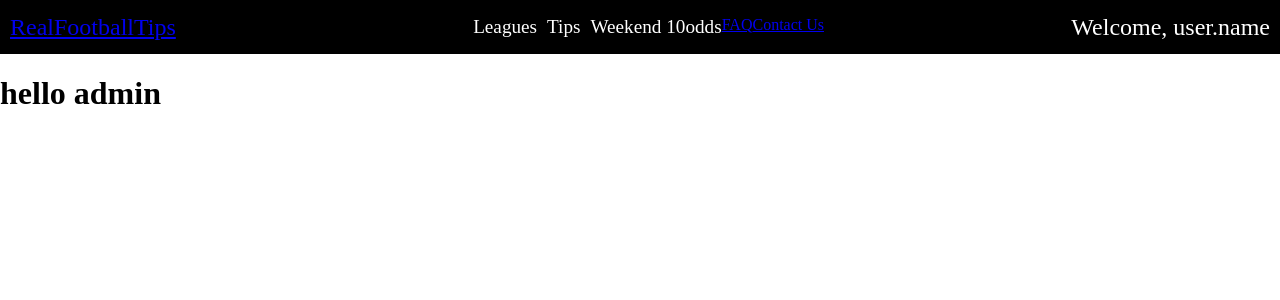
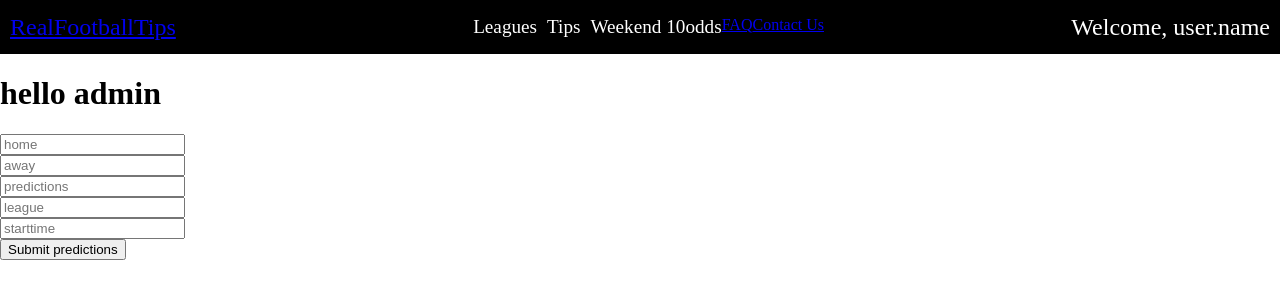
Before and after one commit to diamond-nicholas/football_tip, a React (Create React App) app: page /adminDashboard in a window 1280 px wide. Shown: the top 300 px of the page. Built offline with nearby package versions, Linux system fonts and the light colour scheme.

Commit message:
create state for admin home

```diff
--- a/src/Admin/Admin.js
+++ b/src/Admin/Admin.js
@@ -1,9 +1,28 @@
-import React from 'react';
+import React, { useState } from 'react';
 
 const Admin = () => {
+  const [home, setHome] = useState('');
   return (
     <div>
       <h1>hello admin</h1>
+      <form>
+        <input
+          type='text'
+          className='home'
+          placeholder='home'
+          value={home}
+          onChange={(e) => setHome(e.target.value)}
+        />
+        <br />
+        <input type='text' className='home' placeholder='away' />
+        <br />
+        <input type='text' className='home' placeholder='predictions' />
+        <br />
+        <input type='text' className='home' placeholder='league' />
+        <br />
+        <input type='text' className='home' placeholder='starttime' /> <br />
+        <button type='submit'>Submit predictions</button>
+      </form>
     </div>
   );
 };
```
